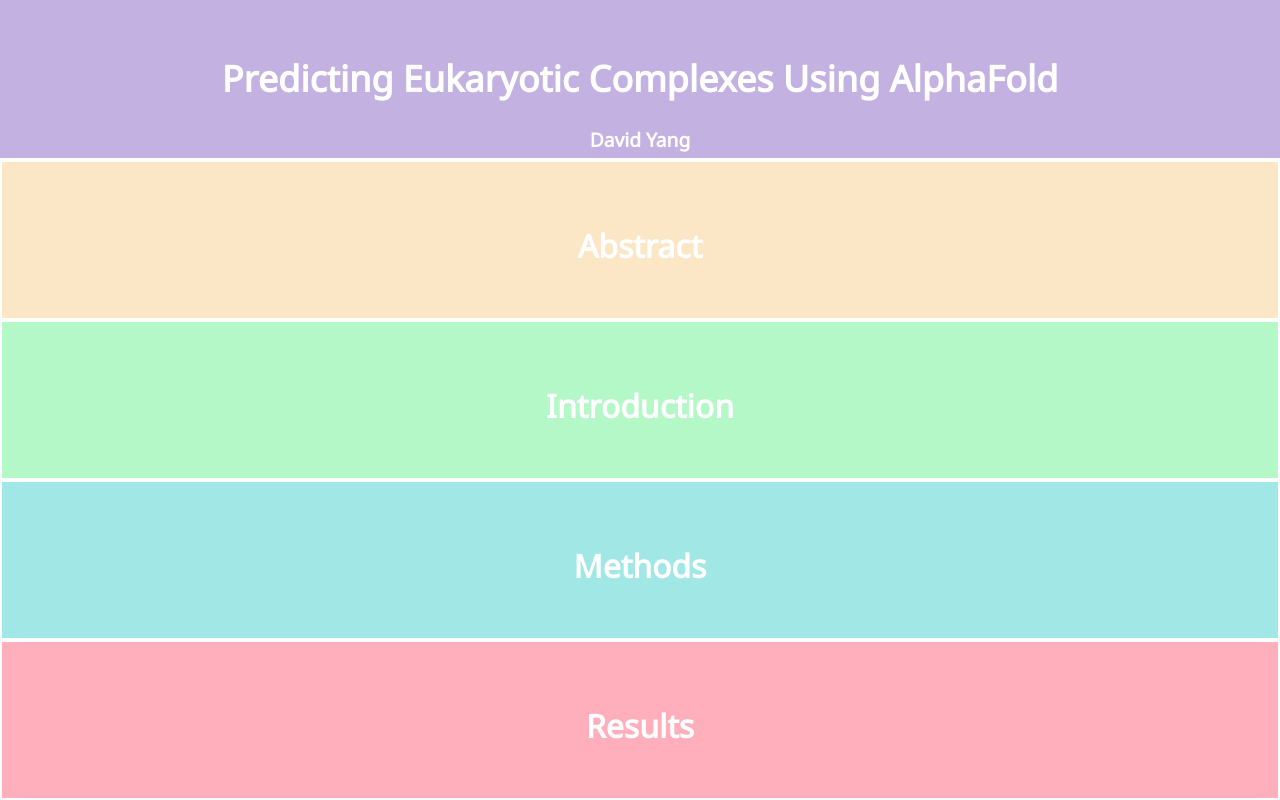
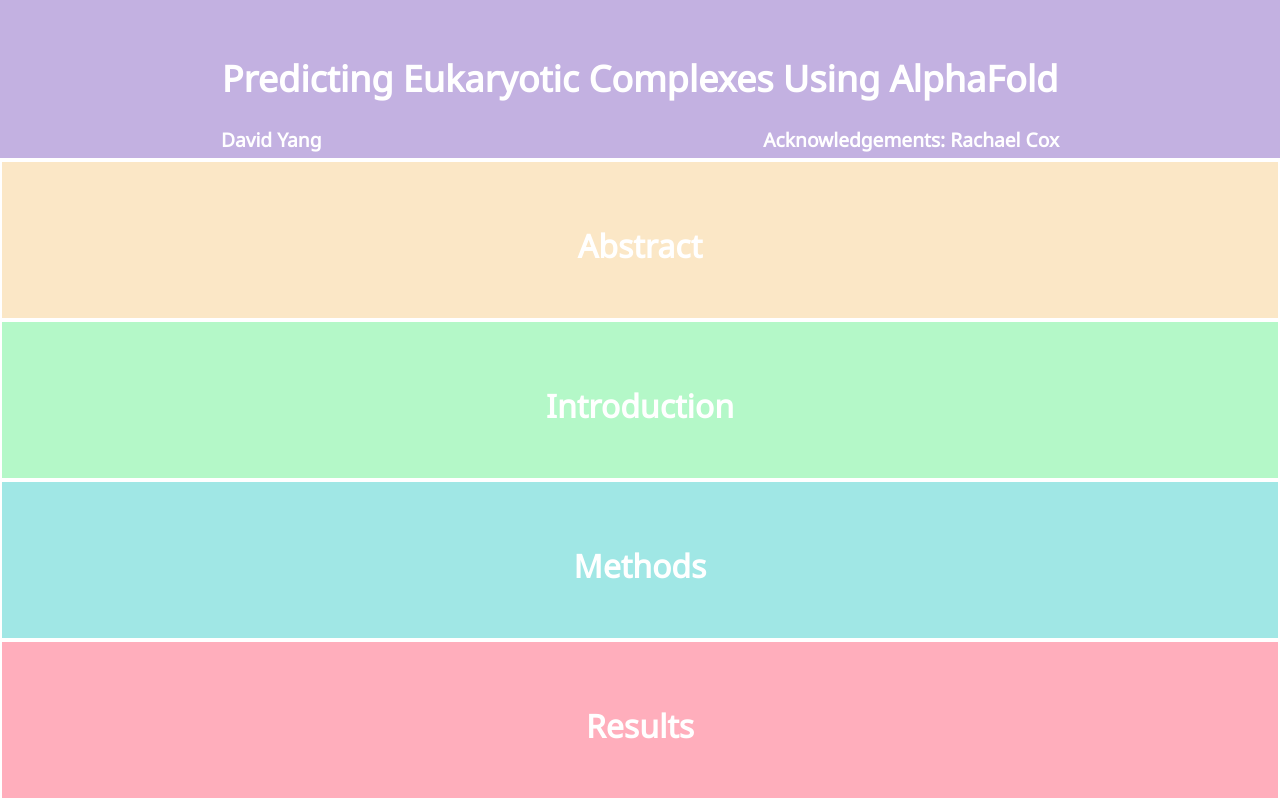
Before and after one commit to yaviddang20/bch364_proj, a website: page index.html in a window 1280 px wide. Drawn offline with Linux system fonts and the light colour scheme.

Commit message:
acknowledgements

```diff
--- a/index.html
+++ b/index.html
@@ -18,6 +18,7 @@
         <div id="title">
           <h1>Predicting Eukaryotic Complexes Using AlphaFold</h1>
           <h3>David Yang</h3>
+          <h3>Acknowledgements: Rachael Cox</h3>
         </div>
         <a id="abstract" href="/abstract/index.html">
           <h2>Abstract</h2>
```
